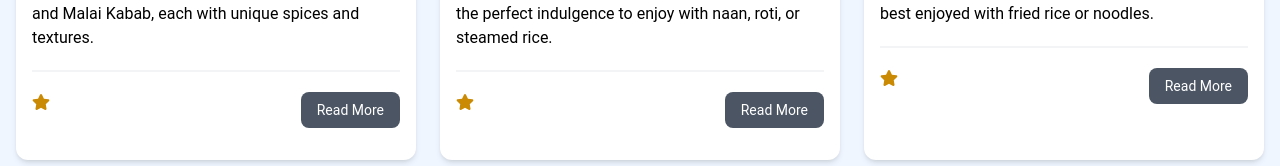
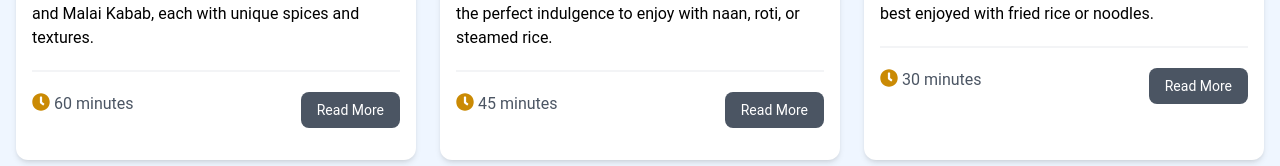
Before and after one commit to JLasyaRai/Hey-Foodie-Recipe-App, a React app: page / in a window 1280 px wide. Shown: the part 1088-1254 px from the top of the page. Built offline with nearby package versions, Linux system fonts and the light colour scheme; data requests are answered from the project's data file; the HTML template or start-up script is replaced by a standard one.

Commit message:
Update Recipelisting.jsx

```diff
--- a/src/components/Recipelisting.jsx
+++ b/src/components/Recipelisting.jsx
@@ -1,7 +1,7 @@
 import React from 'react'
 
-import {FaStar} from 'react-icons/fa';
 import {Link} from 'react-router-dom';
+import {FaClock} from 'react-icons/fa';
 
 const Recipelisting = ({recipe}) => {
     let description = recipe.description;
@@ -29,8 +29,8 @@ const Recipelisting = ({recipe}) => {
 
                    <div className="flex flex-col lg:flex-row justify-between mb-4">
                      <div className="text-gray-600 mb-3">
-                      <FaStar className='text-yellow-600 inline text-lg mb-1 mr-1'/>
-                       {recipe.ratings}
+                      <FaClock className='text-yellow-600 inline text-lg mb-1 mr-1'/>
+                       {recipe.preptime}
                      </div>
                      <Link
                        to={`/recipes/${recipe.id}`}
```
